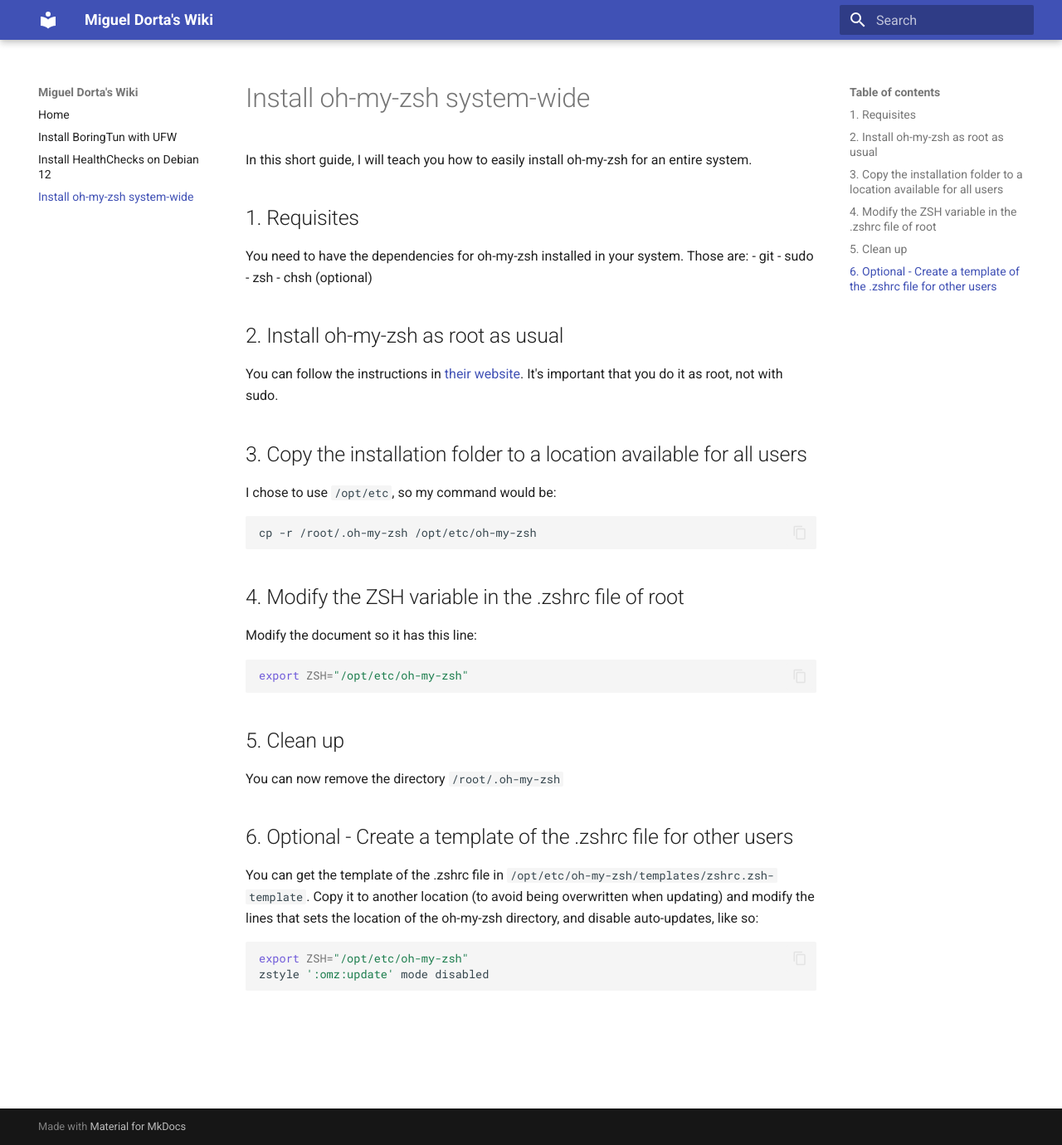
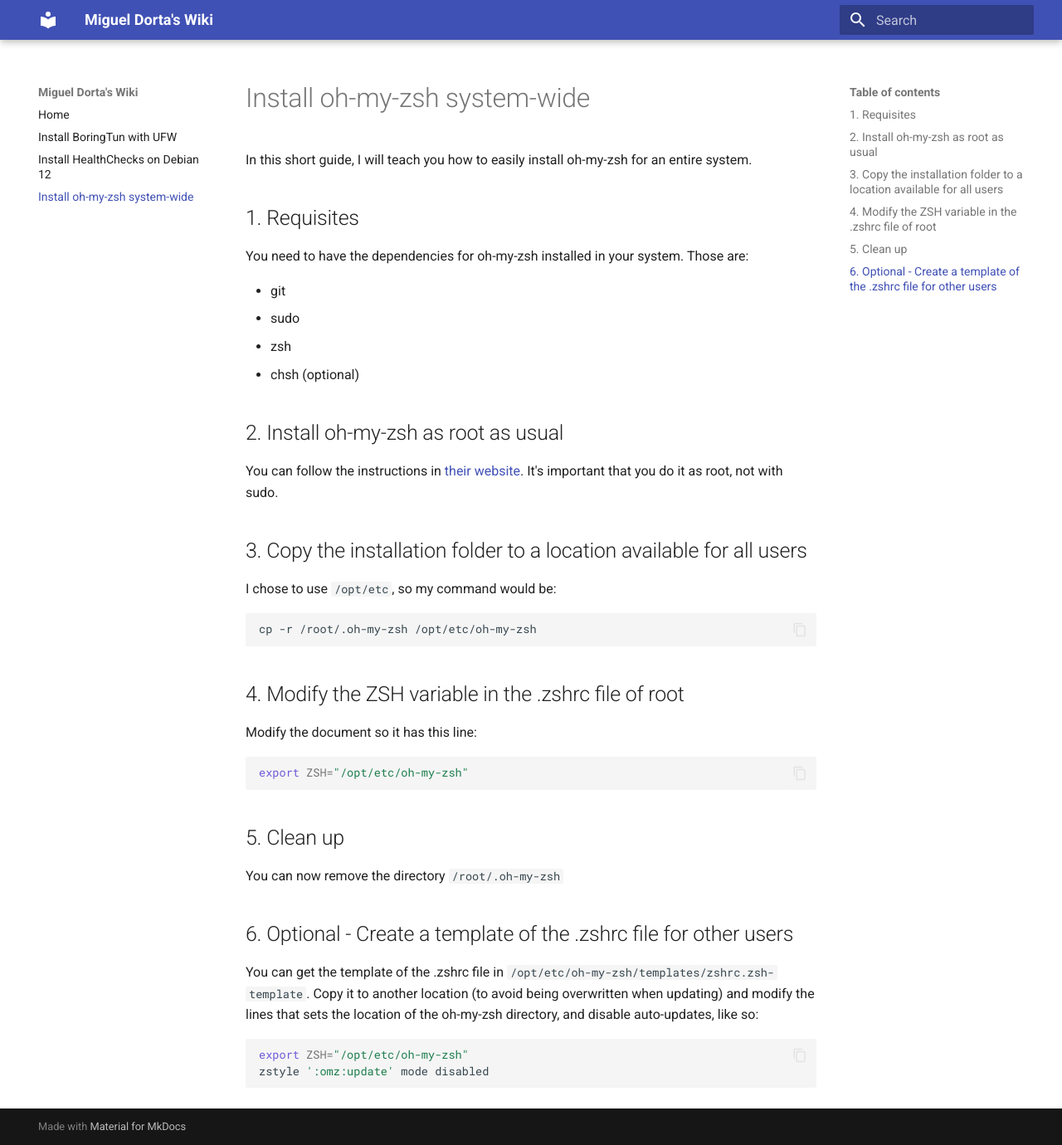
Before and after one commit to Miguel-Dorta/wiki-migueldorta-com, an MkDocs documentation site: the page built from docs/oh-my-zsh.md, in a window 1280 px wide and 1380 px high. Shown: the whole window at 83% size. Built offline with MkDocs 1.6.1 and Material for MkDocs 9.7.7, drawn with Linux system fonts in a browser that asks for light colours; part of the change alters nothing that is shown.

```diff
--- a/docs/oh-my-zsh.md
+++ b/docs/oh-my-zsh.md
@@ -1,18 +1,9 @@
----
-title: Install oh-my-zsh system-wide
-description: Guide to install oh-my-zsh for the entire system.
-published: true
-date: 2022-03-13T21:45:11.950Z
-tags:
-editor: markdown
-dateCreated: 2022-03-13T21:45:11.950Z
----
-
 # Install oh-my-zsh system-wide
 In this short guide, I will teach you how to easily install oh-my-zsh for an entire system.
 
 ## 1. Requisites
 You need to have the dependencies for oh-my-zsh installed in your system. Those are:
+
 - git
 - sudo
 - zsh
```
